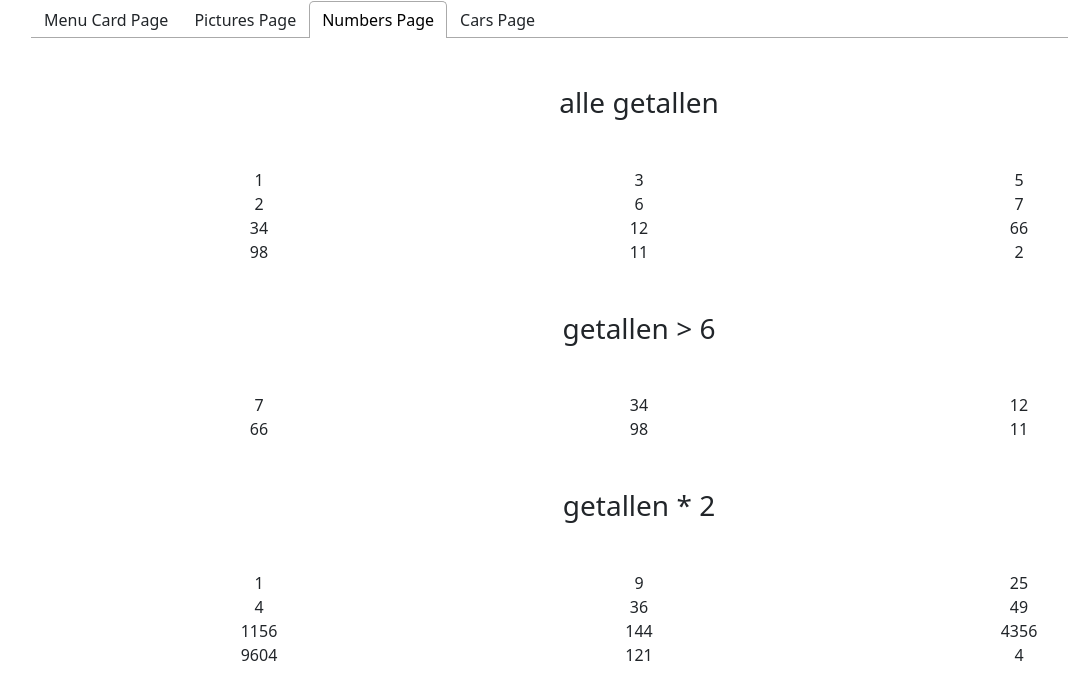
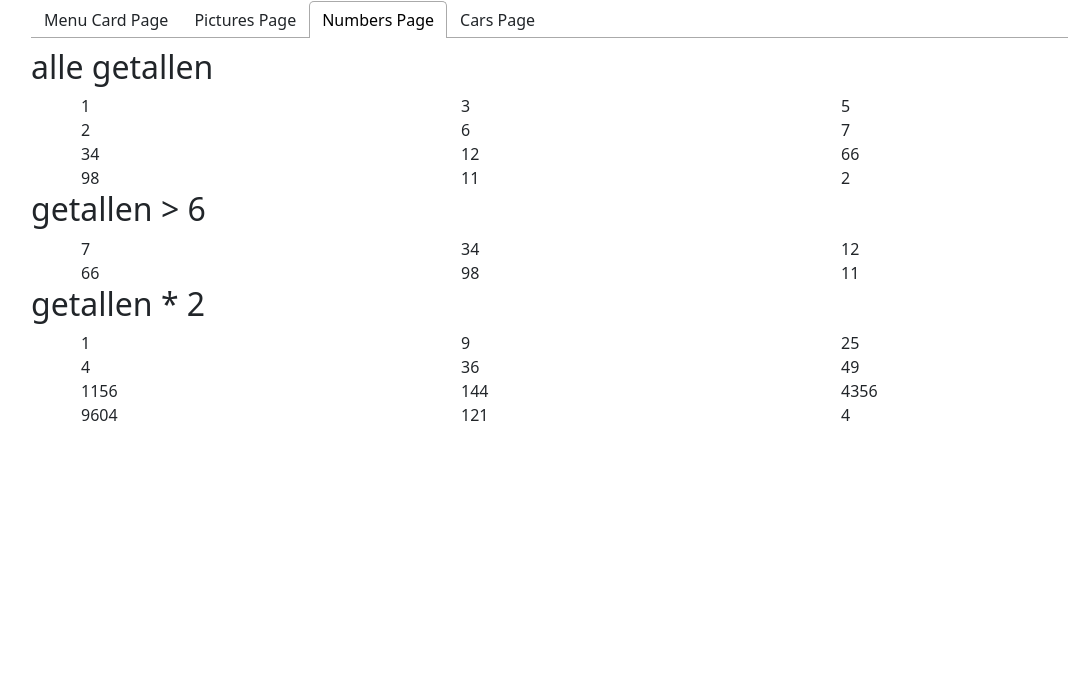
Before and after one commit to Jitse2003/dynamic_oefeningen, a React (Create React App) app: page / in a window 1280 px wide. Both pictures are taken after a click on the tab "Numbers Page". Shown: the top 700 px of the page, without its empty margins (1-1069 px from the left). Built offline with nearby package versions, Linux system fonts and the light colour scheme.

Commit message:
Excercise 4.4

```diff
--- a/src/components/Cars.js
+++ b/src/components/Cars.js
@@ -1,13 +1,12 @@
 import 'bootstrap/dist/css/bootstrap.min.css';
+import {Container, Row} from "react-bootstrap";
+import {Section} from "./Section";
 
 export function Cars(props) {
     const {title, cars} = props
 
     return <div>
-        <h2>{title}</h2>
-        <div>
-            {cars.map(c => <Car car={c}/>)}
-        </div>
+        <Section title = {title} content = {cars.map(c => <Car car={c}/>)}/>
     </div>;
 
 }
@@ -19,7 +18,8 @@ function Car(props) {
         <h2>{car.name}</h2>
         <div>{car.brand ? "merk: " + car.brand : ""}</div>
         <div>{car.type ? "type: " + car.type : ""}</div>
-        <div style={{backgroundColor: car.color === "blauw" ? "blue" : ""}}>{car.color ? "kleur: " + car.color : ""}</div>
+        <div
+            style={{backgroundColor: car.color === "blauw" ? "blue" : ""}}>{car.color ? "kleur: " + car.color : ""}</div>
         <div>{car.note ? "note: " + car.note : ""}</div>
     </div>;
 }
--- a/src/components/Numbers.js
+++ b/src/components/Numbers.js
@@ -1,15 +1,12 @@
 import 'bootstrap/dist/css/bootstrap.min.css';
 import {Col, Row} from "react-bootstrap";
+import {Section} from "./Section";
 
 export function Numbers(props) {
     const {title, numbers} = props;
 
-    return <div className={"container text-center"}>
-        <h3 className={"mb-5 mt-5"}>{title}</h3>
-        <Row>
-            {numbers.map(i => <Number number={i}/>)}
-        </Row>
-
+    return <div>
+        <Section title = {title} content = {numbers.map(i => <Number number={i}/>)}/>
     </div>;
 }
 
--- /dev/null
+++ b/src/components/Section.js
@@ -0,0 +1,21 @@
+import {Container, Row} from "react-bootstrap";
+import PropTypes from "prop-types";
+
+export function Section(props) {
+    const {title, content} = props
+
+    return <div>
+        <h2>{title}</h2>
+        <Container>
+            <Row>
+                {content}
+            </Row>
+        </Container>
+    </div>;
+
+}
+
+Section.propTypes = {
+    title: PropTypes.string.isRequired,
+    content: PropTypes.node.isRequired
+}
```
